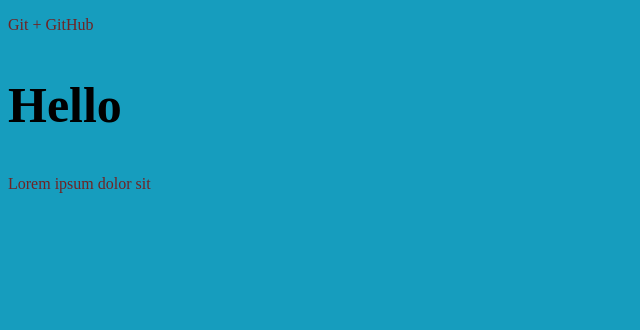
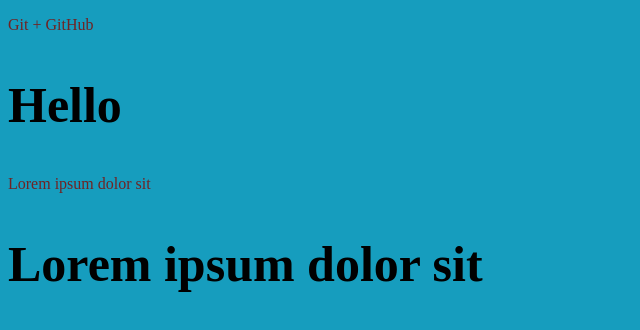
Before and after one commit to JanekRoos/gittest, a plain HTML site: page index.html in a window 1280 px wide. Shown: the whole page, without its empty margins (0-640 px from the left). Drawn offline with Linux system fonts and the light colour scheme.

Commit message:
New branch

```diff
--- a/index.html
+++ b/index.html
@@ -22,6 +22,7 @@
   </p>
   <h2>Hello</h2>
   <p>Lorem ipsum dolor sit</p>
+  <h2>Lorem ipsum dolor sit</h2>
   <footer>
   <!-- Подвал сайта-->
   </footer>
```
